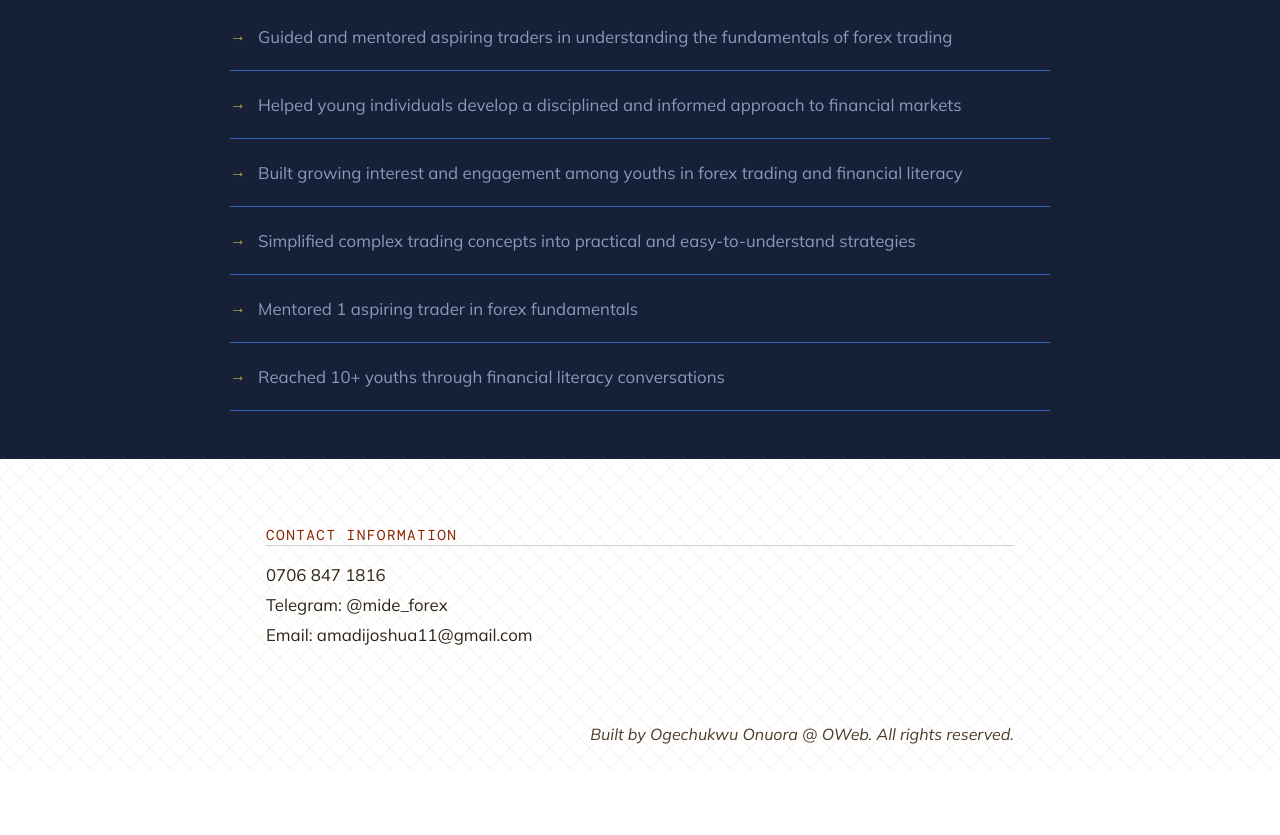
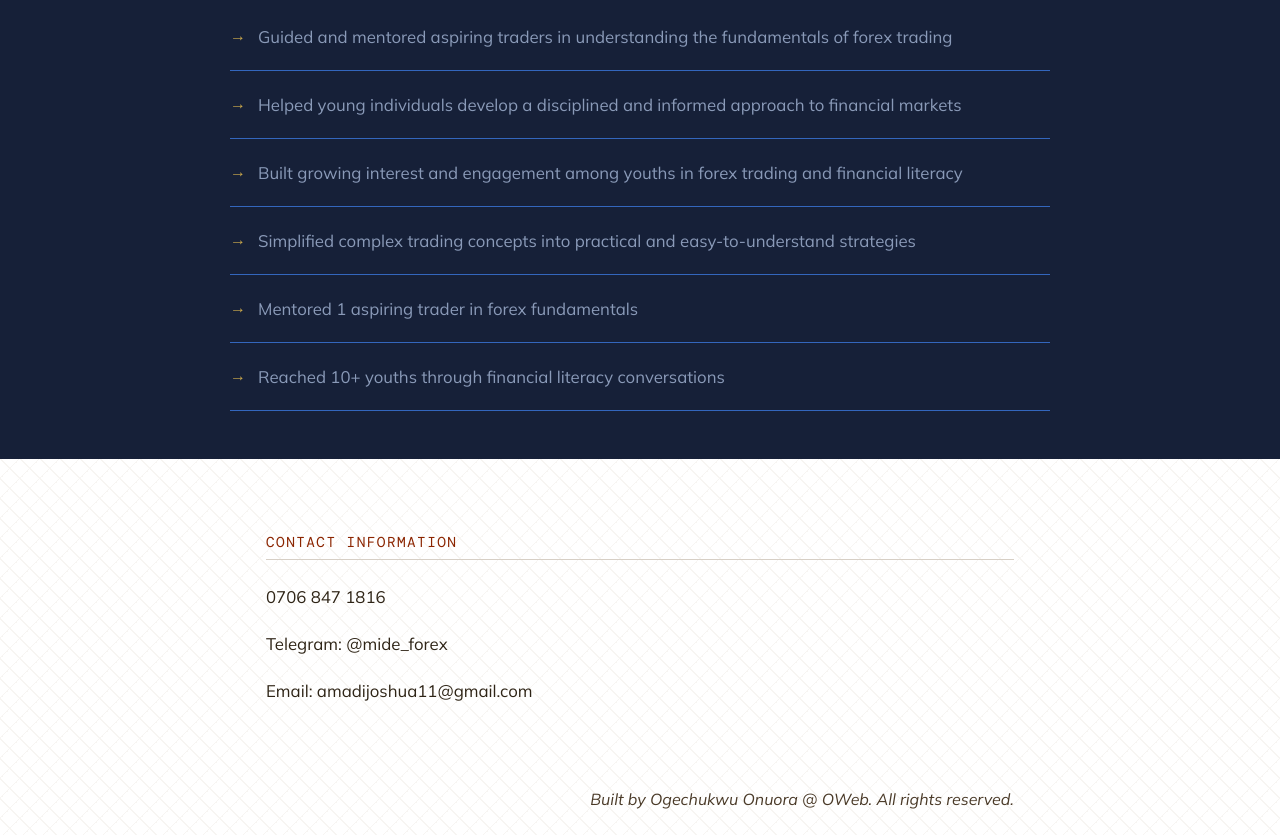
Before and after one commit to subjectiverealityy/joshua-amadi, a plain HTML site: page index.html in a window 1280 px wide. Shown: the part 2981-3816 px from the top of the page. Before the commit the page ends 3751 px from the top, so only its background shows below. Drawn offline with nearby package versions, Linux system fonts and the light colour scheme; a web font is replaced by a local one.

Commit message:
fix horizontal overflow and increase footer line height

```diff
--- a/index.html
+++ b/index.html
@@ -7,7 +7,7 @@
     <link rel="preconnect" href="https://fonts.googleapis.com">
     <link href="https://fonts.googleapis.com/css2?family=DM+Mono:wght@300;400&family=Mulish:ital,wght@0,400;0,600;1,400&display=swap" rel="stylesheet">    <style>
       * { margin: 0; padding: 0; box-sizing: border-box; }
-      html { scroll-behavior: smooth; }
+      html { scroll-behavior: smooth; overflow-x: hidden;}
 
       body {
         background-color: #fff;
@@ -47,7 +47,7 @@
         position: fixed;
         top: 0;
         z-index: 100;
-        width: 100vw;
+        width: 100%;
         left: 0;
         letter-spacing: 1.5px;
         animation: fadeIn 0.8s ease both;
@@ -144,7 +144,7 @@
         max-width: none;
       }
 
-      footer section { line-height: 0.6; font-weight: 200; }
+      footer section { line-height: 1.6; font-weight: 200; }
 
       ul { list-style: none; padding: 0; margin-top: 12px; }
 
```
